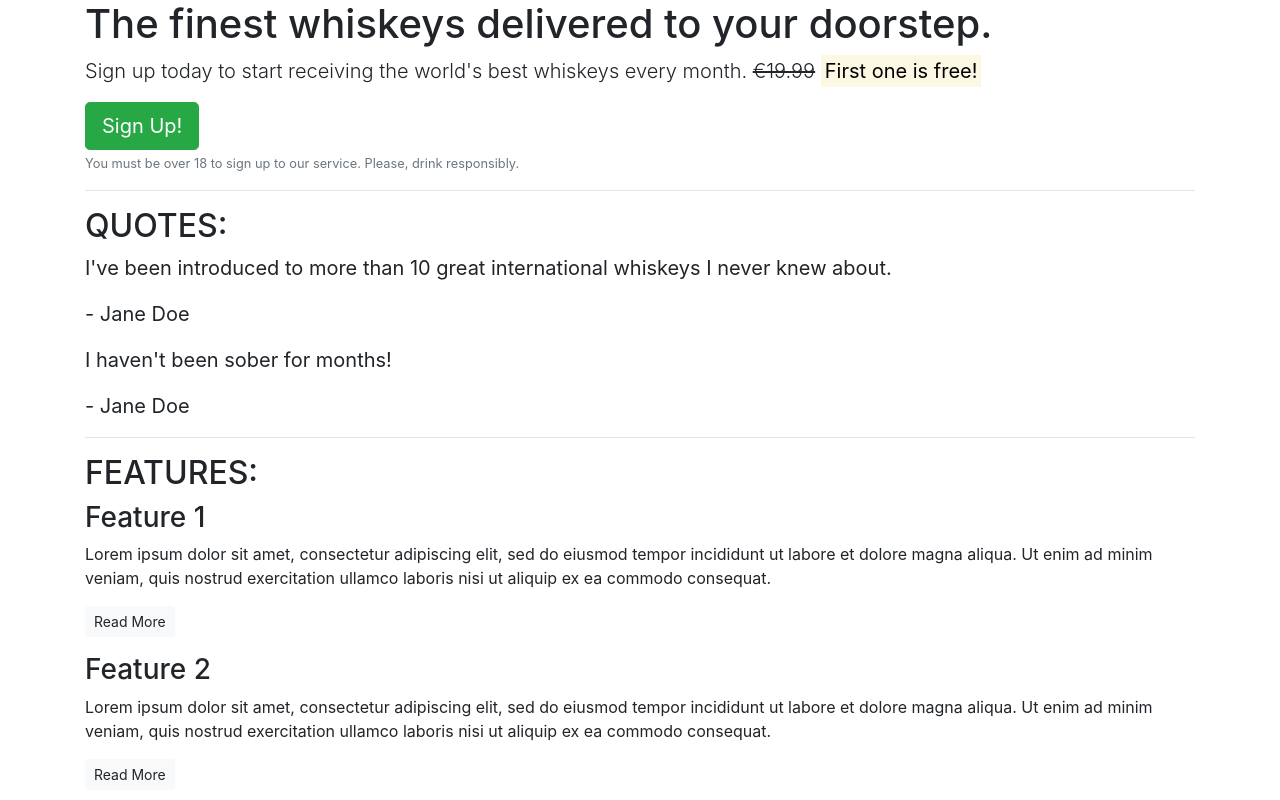
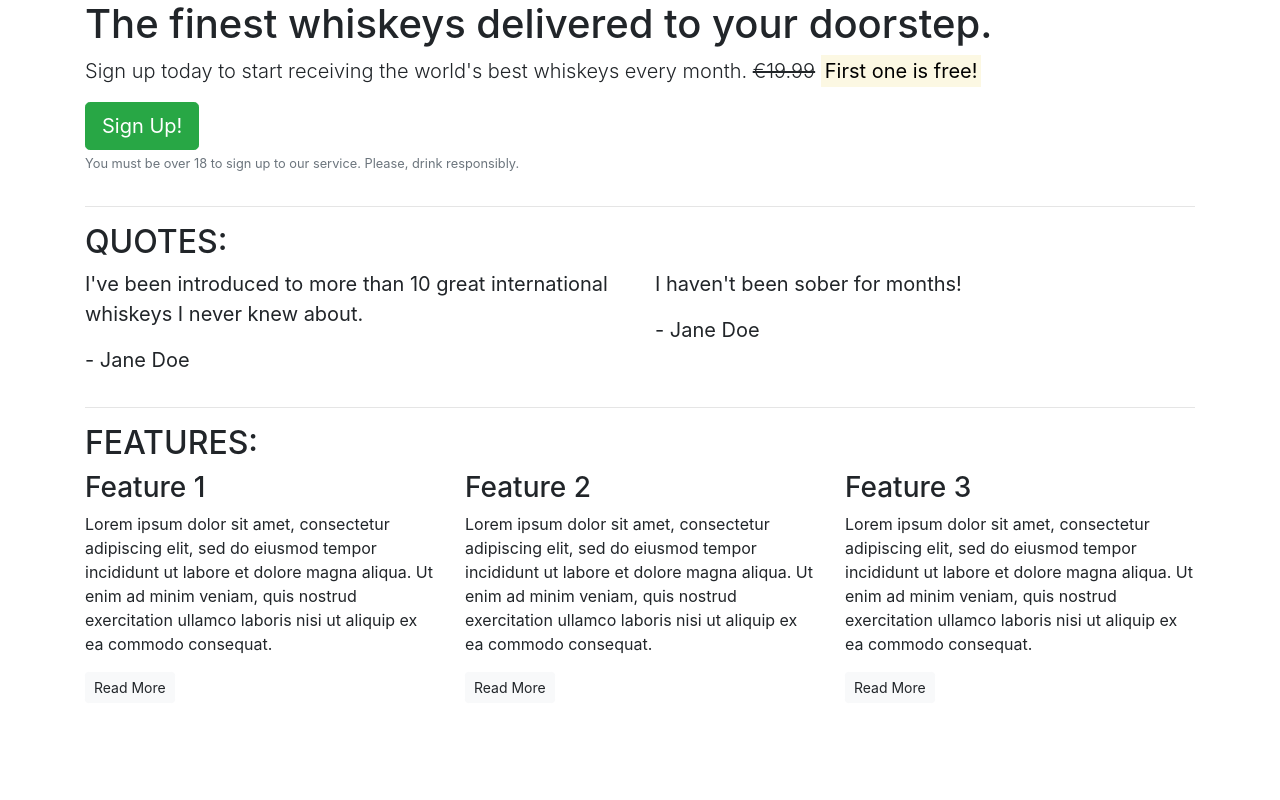
Before and after one commit to AdamPillis/First-Bootstrap-Project, a plain HTML site: page index.html in a window 1280 px wide. Shown: the top 800 px of the page. Drawn offline with nearby package versions, Linux system fonts and the light colour scheme.

Commit message:
Add: grid system to index.html for several screen-sizes

```diff
--- a/index.html
+++ b/index.html
@@ -12,49 +12,74 @@
 <body>
     <article class="container">
         <!-- Callout -->
+        <div class='row'>
+            <div class='col-12'>
                 <section class="callout">
                     <h1>The finest whiskeys delivered to your doorstep.</h1>
                     <p class='lead'>Sign up today to start receiving the world's best whiskeys every month.
-            <s>€19.99</s> <strong><mark>First one is free!</mark></strong>
-            </p>
+                    <s>€19.99</s> <strong><mark>First one is free!</mark></strong></p>
                     <button class=' btn btn-success btn-lg'>Sign Up!</button>
                     <p class='text-muted'><small>You must be over 18 to sign up to our service. Please, drink responsibly.</small></p>
                 </section>
+            </div>
+        </div>
         <!-- /.callout -->
         <hr>
 
         <!-- Quotes -->
         <section class="quotes">
+            <div class='row'>
+                <div class="col-12">
                     <h2 class="text-uppercase">Quotes:</h2>
+                </div>
+            </div>
+            <div class='row'>
+                <div class="col-12 col-md-6">
                     <blockquote class="blockquote">
                         <p>I've been introduced to more than 10 great international whiskeys I never knew about.</p>
                         <p>- Jane Doe</p>
                     </blockquote>
+                </div>
+                <div class="col-12 col-md-6">
                     <blockquote class="blockquote">
                         <p>I haven't been sober for months!</p>
                         <p>- Jane Doe</p>
                     </blockquote>
+                </div>
+            </div>
         </section>
         <!-- /.quotes -->
         <hr>
 
         <!-- Features -->
         <section class="features">
+            <div class='row'>
+                <div class="col-12">
                     <h2 class="text-uppercase">Features:</h2>
+                </div>
+            </div>
+            <div class="row">
+                <div class="col-12 col-md-6 col-lg-4">
                     <div class="feature">
                         <h3>Feature 1</h3>
                         <p>Lorem ipsum dolor sit amet, consectetur adipiscing elit, sed do eiusmod tempor incididunt ut labore et dolore magna aliqua. Ut enim ad minim veniam, quis nostrud exercitation ullamco laboris nisi ut aliquip ex ea commodo consequat.</p>
                         <p><a class='btn btn-sm btn-light' href=''>Read More</a></p>
                     </div>
+                </div>
+                <div class="col-12 col-md-6 col-lg-4">
                     <div class="feature">
                         <h3>Feature 2</h3>
                         <p>Lorem ipsum dolor sit amet, consectetur adipiscing elit, sed do eiusmod tempor incididunt ut labore et dolore magna aliqua. Ut enim ad minim veniam, quis nostrud exercitation ullamco laboris nisi ut aliquip ex ea commodo consequat.</p>
                         <p><a class='btn btn-sm btn-light' href=''>Read More</a></p>
                     </div>
+                </div>
+                <div class="col-12 d-md-none d-lg-block col-lg-4">
                     <div class="feature">
                         <h3>Feature 3</h3>
                         <p>Lorem ipsum dolor sit amet, consectetur adipiscing elit, sed do eiusmod tempor incididunt ut labore et dolore magna aliqua. Ut enim ad minim veniam, quis nostrud exercitation ullamco laboris nisi ut aliquip ex ea commodo consequat.</p>
                         <p><a class='btn btn-sm btn-light' href=''>Read More</a></p>
+                    </div>
+                </div>
             </div>
         </section>
         <!-- /.features -->
```
Lines whose indentation alone changed are shown as unchanged.
